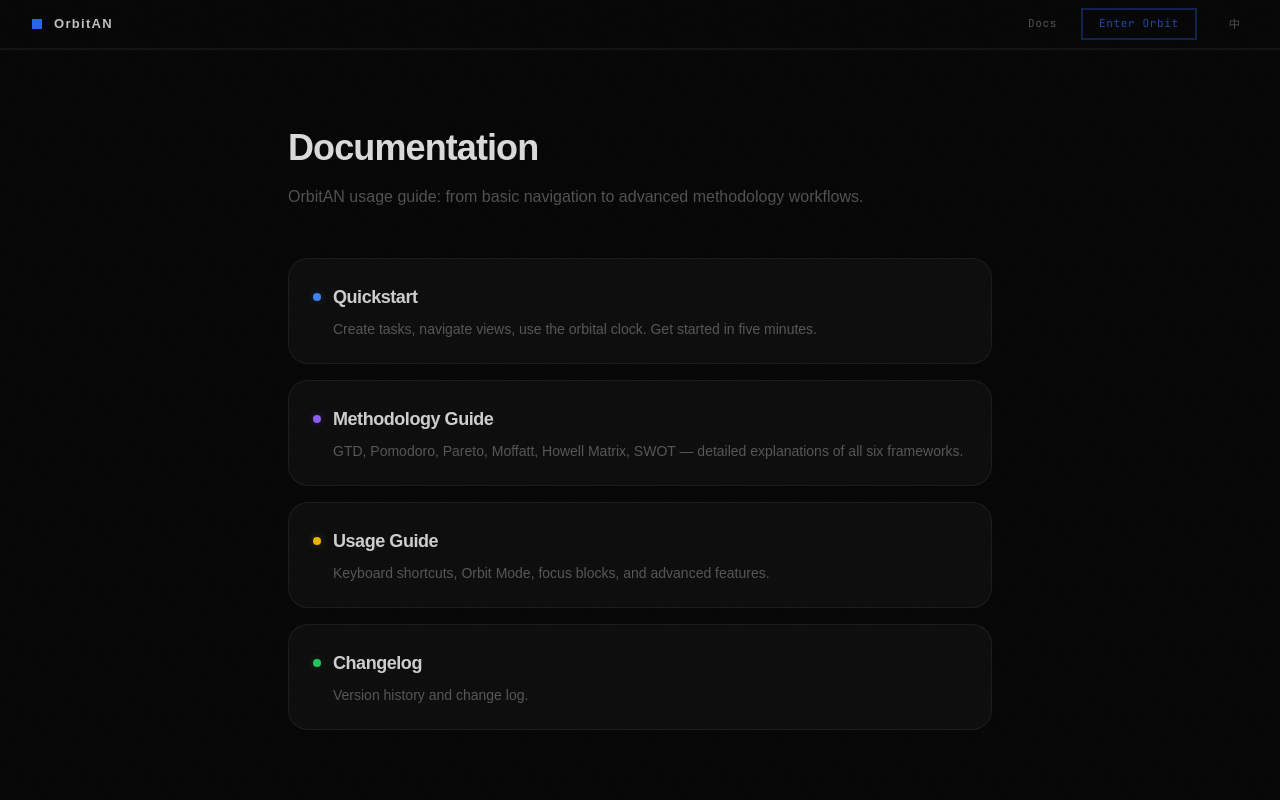
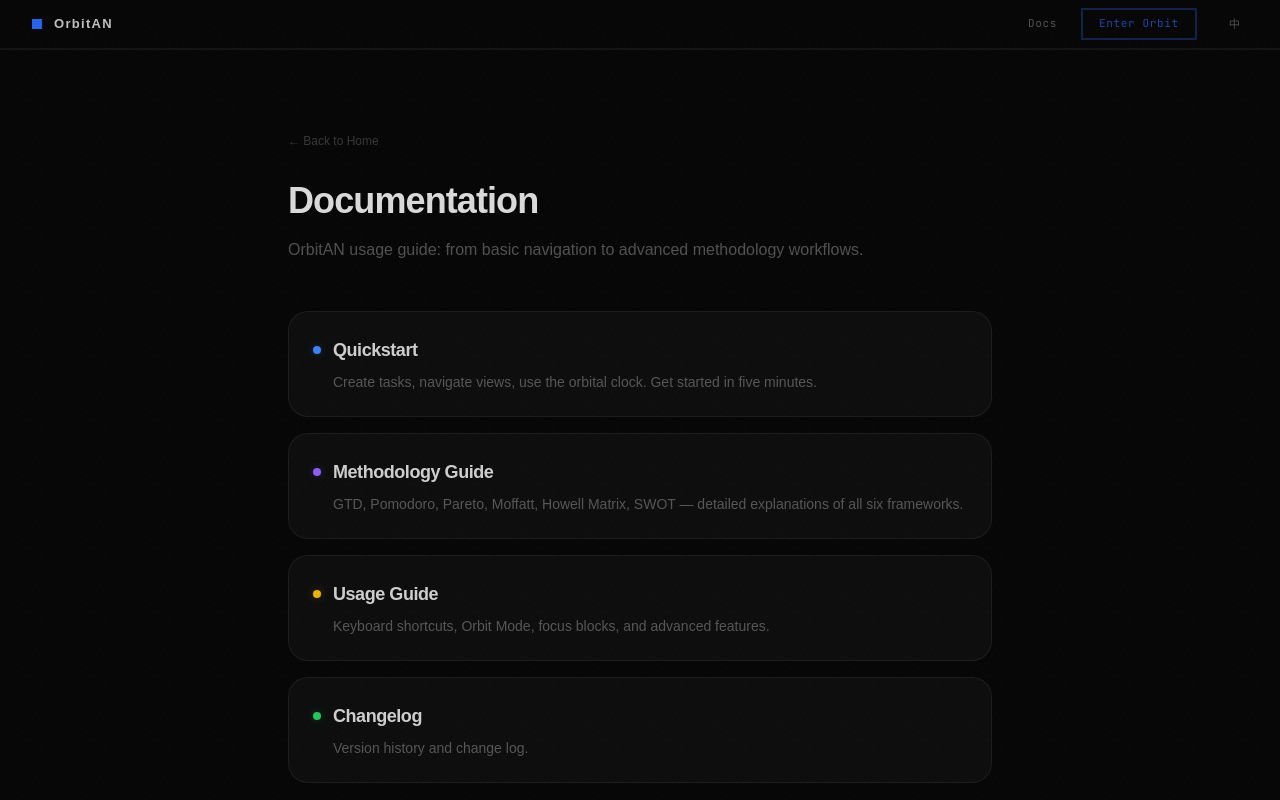
Before and after one commit to LinearWings/OrbitAN, a Next.js app: page /docs in a window 1280 px wide. Built offline with nearby package versions, Linux system fonts and the light colour scheme; a web font is replaced by a local one.

Commit message:
fix: add back-to-home link on docs index page

```diff
--- a/src/app/(landing)/docs/page.tsx
+++ b/src/app/(landing)/docs/page.tsx
@@ -10,6 +10,7 @@ export default function DocsPage() {
 
   return (
     <div className="max-w-3xl mx-auto px-8 py-16">
+      <Link href="/" className="text-xs text-white/20 hover:text-white/40 transition-colors mb-8 inline-block">← {lang === "zh" ? "返回首页" : "Back to Home"}</Link>
       <h1 className="text-4xl font-semibold tracking-tight mb-4 text-white/85" style={{ fontFamily: "'Clash Display', sans-serif" }}>
         {t.doc_title}
       </h1>
```
